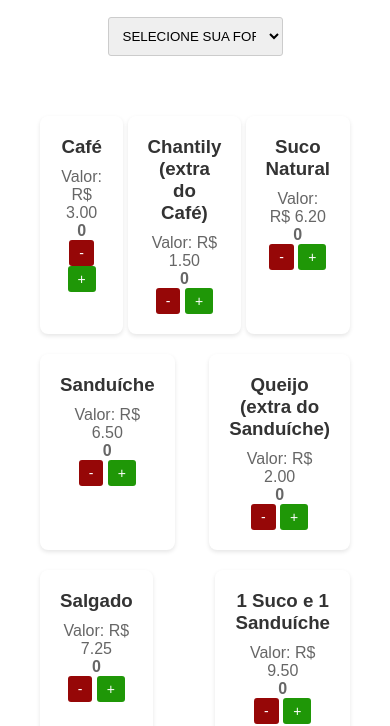
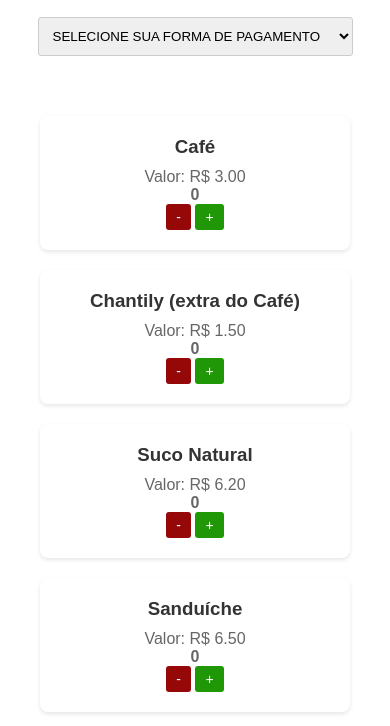
Before and after one commit to GustavoRReis/StartDB-Caixa-da-lanchonete, a website with bundled scripts: page startdb/src/index.html in a window 390 px wide. Shown: the part 131-857 px from the top of the page. Built offline with nearby package versions, Linux system fonts and the light colour scheme.

Commit message:
feat: adiciona um css responsivo

```diff
--- a/startdb/src/index.css
+++ b/startdb/src/index.css
@@ -191,3 +191,26 @@ button:hover {
   font-size: 18px;
   line-height: 1.5;
 }
+
+
+@media (max-width: 768px) {
+  .card {
+    flex-basis: calc(50% - 20px);
+  }
+
+
+  .modal-content {
+    width: 80%;
+  }
+}
+
+@media (max-width: 425px) {
+  .cardapio {
+    flex-direction: column;
+  }
+
+
+  select, input {
+    width: 90%;
+  }
+}
```
